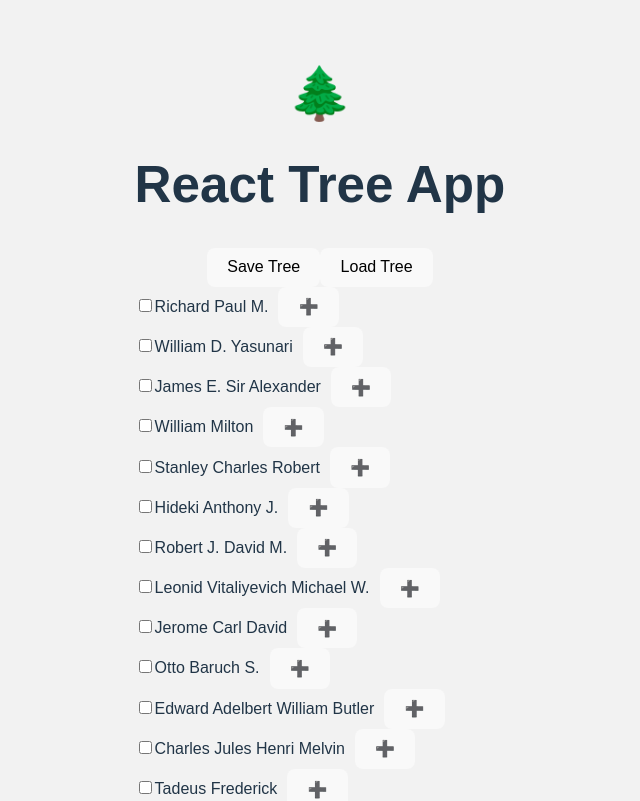
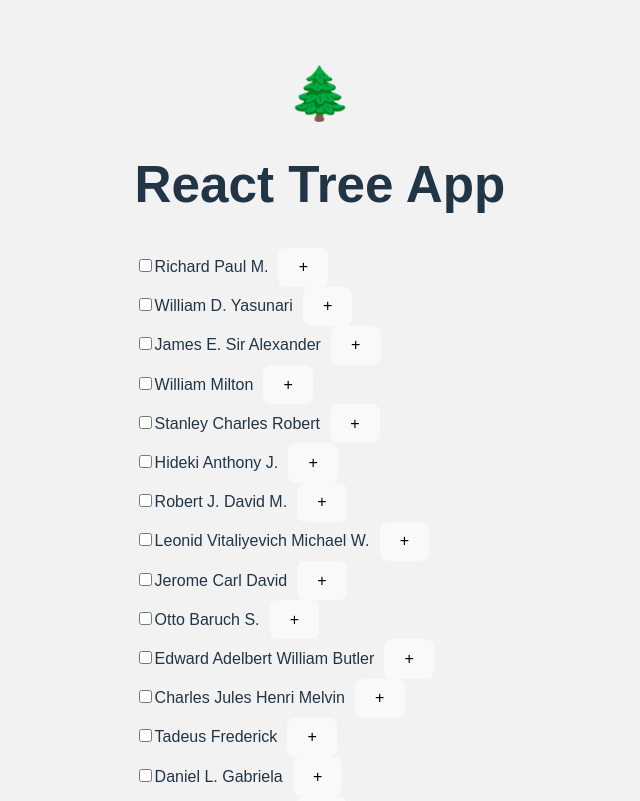
Before and after one commit to ThiagoAndradedev1/react-tree-app, a React (Vite) app: page / in a window 1280 px wide. Shown: the top 801 px of the page, without its empty margins (320-960 px from the left). Built offline with nearby package versions, Linux system fonts and the light colour scheme.

Commit message:
Cria métodos de auxilio nas utils

```diff
--- a/src/App.tsx
+++ b/src/App.tsx
@@ -1,7 +1,12 @@
-import { useState } from "react";
+import { useEffect, useState } from "react";
 import "./App.css";
 import { flattenData } from "./utils/flat-object";
+import { buildTree } from "./utils/build-tree";
 import { FlatPerson } from "./data/flat-person";
+import {
+  handleCheckDescendants,
+  getDescendants,
+} from "./utils/descendants-utils";
 
 import dataJson from "./data.json";
 import Checkbox from "./components/Checkbox";
@@ -18,85 +23,35 @@ interface CheckboxTreeProps {
   onSave?: () => void;
 }
 
-function buildTree(flatData: FlatPerson[]): CheckboxTreeNode[] {
-  const treeMap = new Map<string, CheckboxTreeNode>();
-  const rootNodes: CheckboxTreeNode[] = [];
-
-  flatData.forEach((item) => {
-    const node: CheckboxTreeNode = {
-      ...item,
-      children: [],
-      checked: false,
-      indeterminate: false,
-    };
-    treeMap.set(item.id, node);
-    const parent = treeMap.get(item.id.substring(0, item.id.length - 2));
-    if (parent) {
-      parent.children.push(node);
-    } else {
-      rootNodes.push(node);
-    }
-  });
-
-  return rootNodes;
-}
-
 const CheckboxTree: React.FC<CheckboxTreeProps> = ({ data }) => {
   const [treeData, setTreeData] = useState<CheckboxTreeNode[]>(buildTree(data));
 
   function handleCheckboxChange(node: CheckboxTreeNode): void {
     node.checked = !node.checked;
-    handleCheckDescendants(node);
+    handleCheckDescendants(node, treeData);
     handleCheckParent(node);
     setTreeData([...treeData]);
     localStorage.setItem("treeData", JSON.stringify(treeData));
   }
 
-  // useEffect(() => {
-  //   const savedData = localStorage.getItem("treeData");
-  //   if (savedData) {
-  //     const data = JSON.parse(savedData) as CheckboxTreeNode[];
-  //     setTreeData(data);
-  //   }
-  // }, []);
+  useEffect(() => {
+    const savedData = localStorage.getItem("treeData");
+    if (savedData) {
+      const data = JSON.parse(savedData) as CheckboxTreeNode[];
+      data.forEach((item) => (item.expanded = false));
+      setTreeData(data);
+    }
+  }, []);
 
   function handleCheckParent(node: CheckboxTreeNode): void {
     const parent = getParent(node);
     if (parent) {
-      const children = getDescendants(parent);
+      const children = getDescendants(parent, treeData);
       parent.checked = children.every((child) => child.checked);
       parent.indeterminate =
         children.some((child) => child.checked) && !parent.checked;
       handleCheckParent(parent);
     }
-  }
-
-  function handleCheckDescendants(node: CheckboxTreeNode): void {
-    if (node.checked) {
-      node.indeterminate = false;
-    }
-
-    const descendants = getDescendants(node);
-    if (descendants.length > 0) {
-      descendants.forEach((descendant) => {
-        descendant.checked = node.checked;
-        handleCheckDescendants(descendant);
-      });
-    }
-  }
-
-  function getDescendants(parentNode: CheckboxTreeNode): CheckboxTreeNode[] {
-    const descendants: CheckboxTreeNode[] = [];
-    const startIndex = treeData.findIndex(
-      (flattenNode) => flattenNode.id === parentNode.id
-    );
-    for (const item of treeData.slice(startIndex + 1)) {
-      if (item.level === parentNode.level || item.level < parentNode.level) {
-        break;
-      }
-      descendants.push(item);
-    }
-    return descendants;
   }
 
   function getParent(childNode: CheckboxTreeNode): CheckboxTreeNode | null {
@@ -139,10 +94,10 @@ const CheckboxTree: React.FC<CheckboxTreeProps> = ({ data }) => {
             checked={node.checked}
             indeterminate={node.indeterminate}
           />
-          {getDescendants(node).length > 0 && (
+          {getDescendants(node, treeData).length > 0 && (
             <button
               onClick={() => {
-                const desc = getDescendants(node);
+                const desc = getDescendants(node, treeData);
                 console.log(node.expanded);
                 desc.forEach((cNode) => {
                   cNode.expanded = !cNode.expanded;
@@ -151,7 +106,7 @@ const CheckboxTree: React.FC<CheckboxTreeProps> = ({ data }) => {
               }}
               style={{ marginLeft: "10px" }}
             >
-              ➕
+              +
             </button>
           )}
         </div>
@@ -160,30 +115,7 @@ const CheckboxTree: React.FC<CheckboxTreeProps> = ({ data }) => {
     ));
   }
 
-  return (
-    <div>
-      <button
-        onClick={() =>
-          localStorage.setItem("treeData", JSON.stringify(treeData))
-        }
-      >
-        Save Tree
-      </button>
-      <button
-        onClick={() => {
-          const savedData = localStorage.getItem("treeData");
-          if (savedData) {
-            const data = JSON.parse(savedData) as CheckboxTreeNode[];
-            setTreeData(data);
-          }
-        }}
-      >
-        Load Tree
-      </button>
-
-      {renderTreeNodes(treeData)}
-    </div>
-  );
+  return <div>{renderTreeNodes(treeData)}</div>;
 };
 
 function App() {
--- /dev/null
+++ b/src/utils/build-tree.ts
@@ -0,0 +1,31 @@
+import { FlatPerson } from "../data/flat-person";
+
+interface CheckboxTreeNode extends FlatPerson {
+  children: CheckboxTreeNode[];
+  checked: boolean;
+  indeterminate: boolean;
+  expanded: boolean;
+}
+
+export function buildTree(flatData: FlatPerson[]): CheckboxTreeNode[] {
+  const treeMap = new Map<string, CheckboxTreeNode>();
+  const rootNodes: CheckboxTreeNode[] = [];
+
+  flatData.forEach((item) => {
+    const node: CheckboxTreeNode = {
+      ...item,
+      children: [],
+      checked: false,
+      indeterminate: false,
+    };
+    treeMap.set(item.id, node);
+    const parent = treeMap.get(item.id.substring(0, item.id.length - 2));
+    if (parent) {
+      parent.children.push(node);
+    } else {
+      rootNodes.push(node);
+    }
+  });
+
+  return rootNodes;
+}
--- /dev/null
+++ b/src/utils/descendants-utils.ts
@@ -0,0 +1,44 @@
+import { FlatPerson } from "../data/flat-person";
+
+interface CheckboxTreeNode extends FlatPerson {
+  children: CheckboxTreeNode[];
+  checked: boolean;
+  indeterminate: boolean;
+  expanded: boolean;
+}
+
+function handleCheckDescendants(
+  node: CheckboxTreeNode,
+  treeData: CheckboxTreeNode[]
+): void {
+  if (node.checked) {
+    node.indeterminate = false;
+  }
+
+  const descendants = getDescendants(node, treeData);
+  if (descendants.length > 0) {
+    descendants.forEach((descendant) => {
+      descendant.checked = node.checked;
+      handleCheckDescendants(descendant, treeData);
+    });
+  }
+}
+
+function getDescendants(
+  parentNode: CheckboxTreeNode,
+  treeData: CheckboxTreeNode[]
+): CheckboxTreeNode[] {
+  const descendants: CheckboxTreeNode[] = [];
+  const startIndex = treeData.findIndex(
+    (flattenNode) => flattenNode.id === parentNode.id
+  );
+  for (const item of treeData.slice(startIndex + 1)) {
+    if (item.level === parentNode.level || item.level < parentNode.level) {
+      break;
+    }
+    descendants.push(item);
+  }
+  return descendants;
+}
+
+export { handleCheckDescendants, getDescendants };
```
Also changed, not shown: 2 other files (tests, documents, lock files or other folders).
